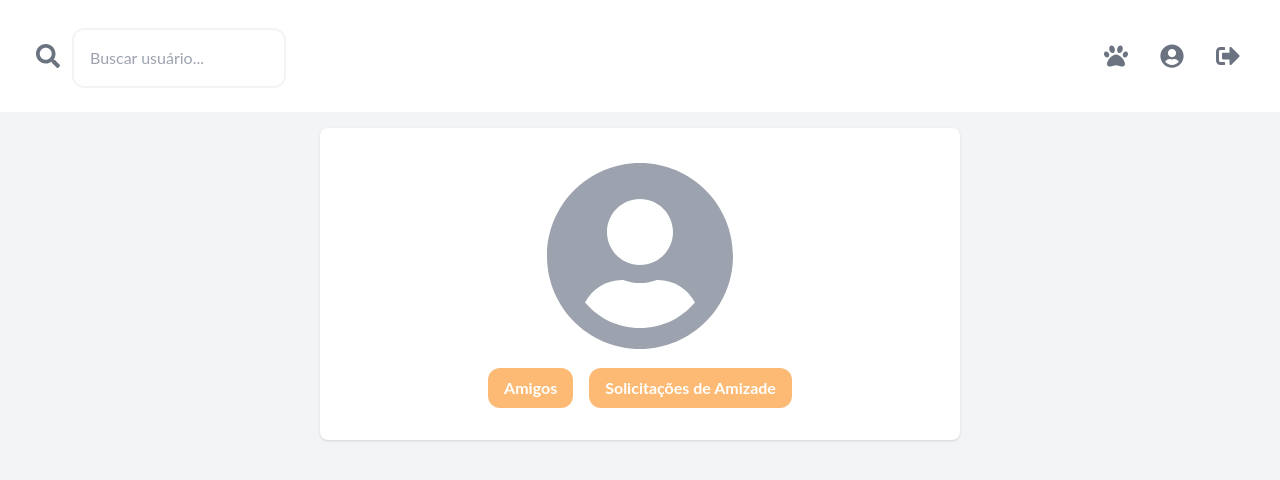
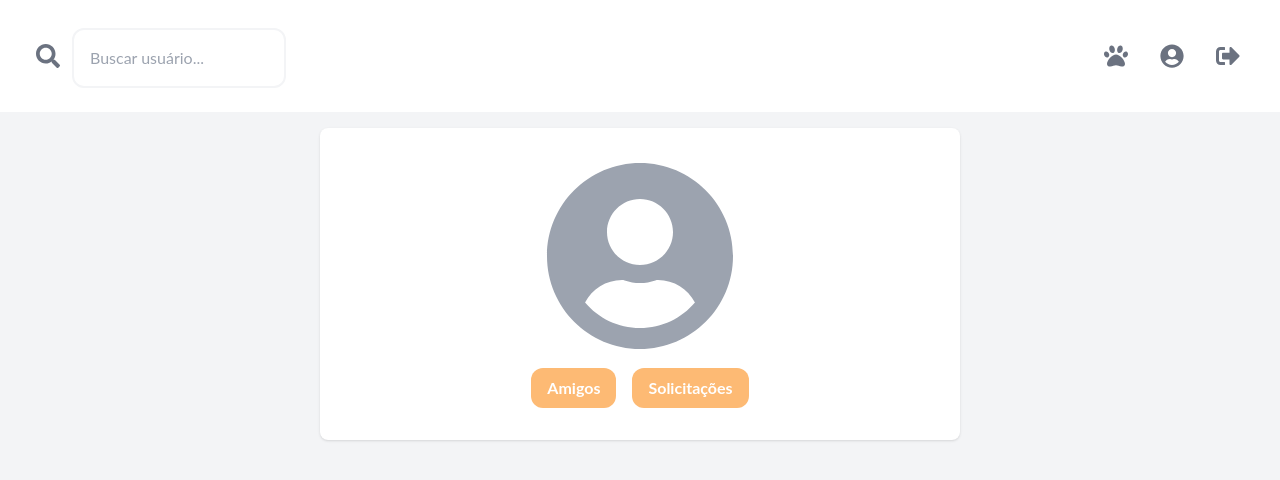
Before and after one commit to marimatulle/petslife, a React (Create React App) app: page /profile in a window 1280 px wide. Shown: the top 480 px of the page. Built offline with nearby package versions, Linux system fonts and the light colour scheme; no server answers.

Commit message:
fix: fixes toast message position

```diff
--- a/src/profile/Profile.jsx
+++ b/src/profile/Profile.jsx
@@ -56,7 +56,7 @@ const Profile = () => {
           console.error(error);
           setIsLoading(false);
           toast.error("Erro ao carregar imagem", {
-            position: "top-bottom",
+            position: "bottom-center",
           });
         },
         () => {
@@ -130,7 +130,7 @@ const Profile = () => {
               className="bg-orange-300 hover:bg-orange-400 text-white font-bold py-2 px-4 rounded-xl active:scale-[.98]
                 active:duration-75 transition-all hover:scale-[1.01] ease-in-out"
             >
-              Solicitações de Amizade
+              Solicitações
             </button>
           </div>
         </div>
```
